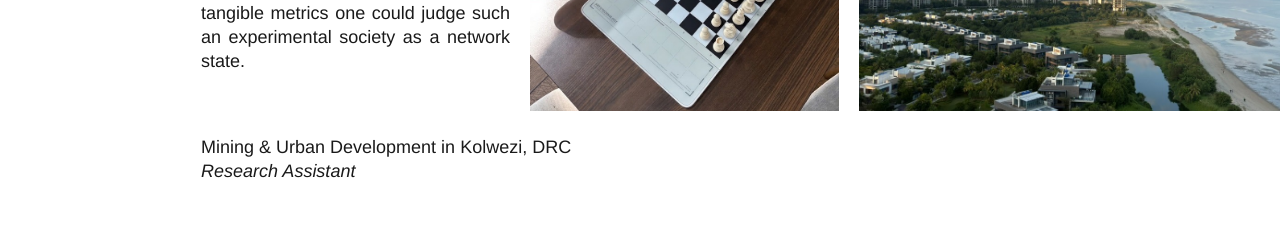
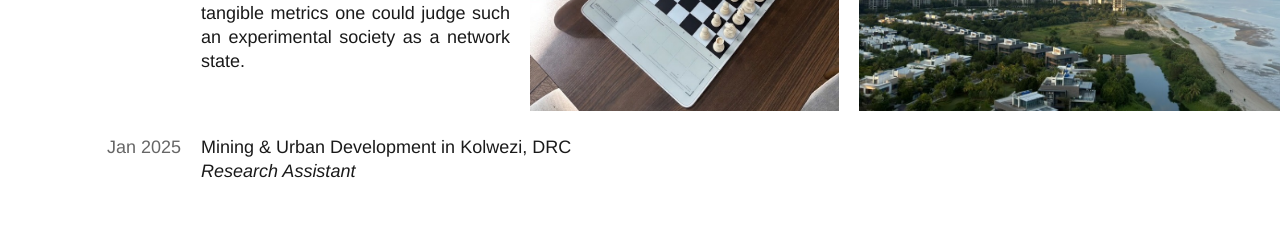
Before and after one commit to thenoorani/portfolio-website, a React (Vite) app: page / in a window 1280 px wide. Shown: the part 5060-5285 px from the top of the page. Built offline with nearby package versions, Linux system fonts and the light colour scheme.

Commit message:
Content: set date to Jan 2025 for Kolwezi Research Assistant role

```diff
--- a/src/App.jsx
+++ b/src/App.jsx
@@ -274,7 +274,7 @@ function App() {
           </div>
 
           <div className="cv-grid mt-40">
-            <div className="style-date"></div>
+            <div className="style-date">Jan 2025</div>
             <div>
               <div className="style-role-title">Mining & Urban Development in Kolwezi, DRC</div>
               <div className="style-employee">Research Assistant</div>
```
